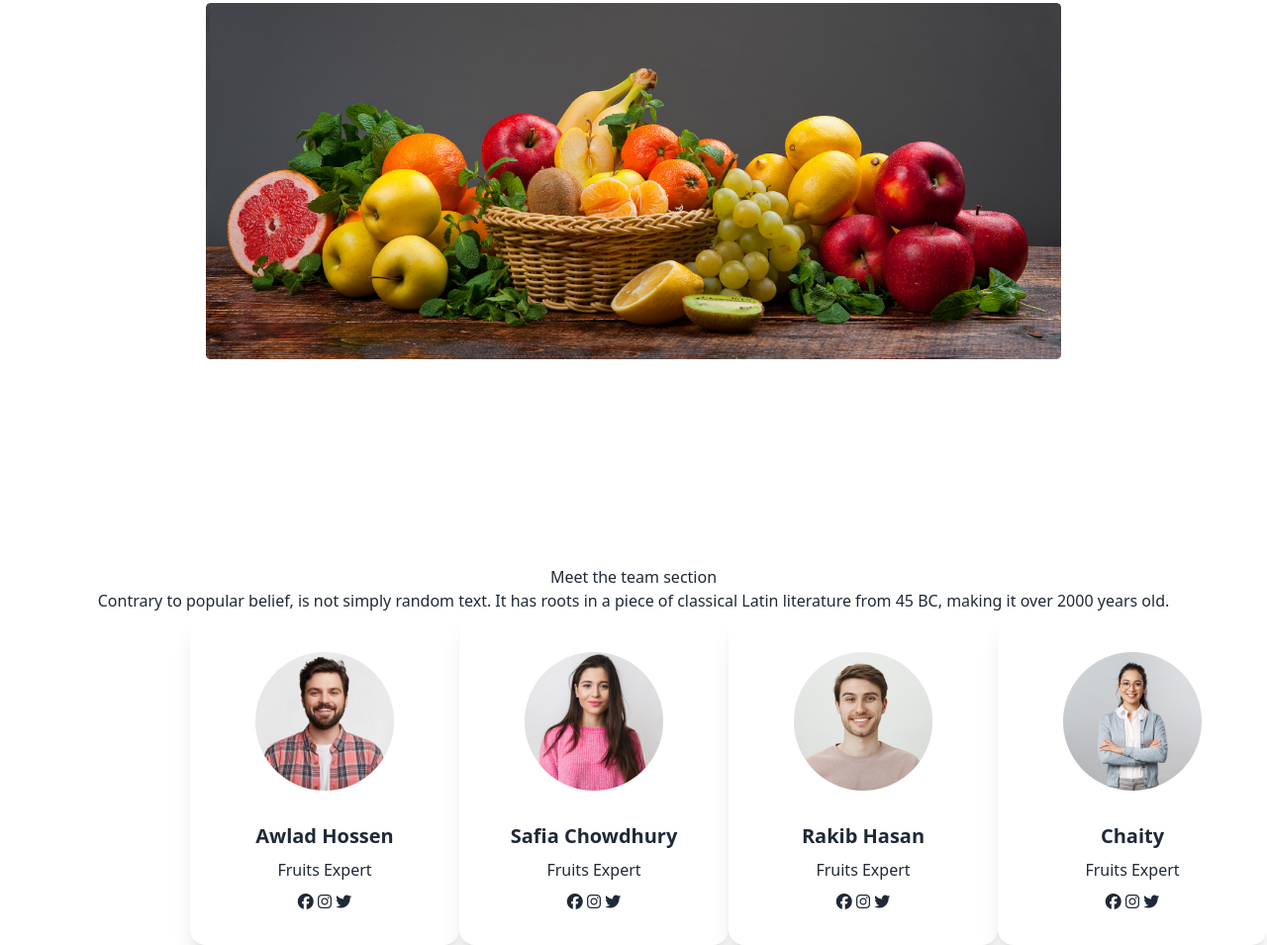
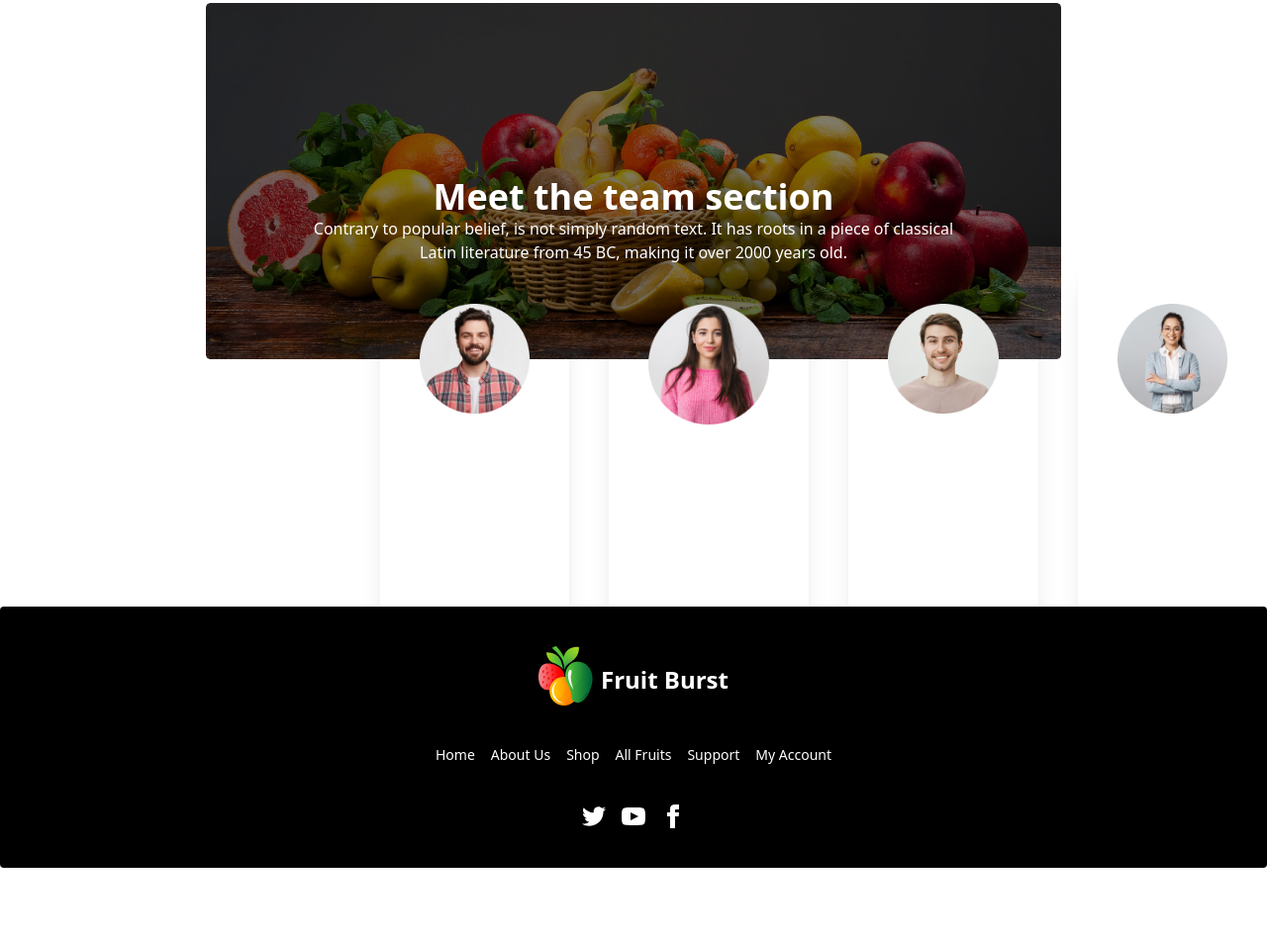
Before and after one commit to SabbirHossenShanto/my-fruits-website, a plain HTML site: page index.html in a window 1280 px wide. Shown: the part 2032-2987 px from the top of the page at 99% size. After the commit the page ends 2909 px from the top, so only its background shows below. Drawn offline with nearby package versions, Linux system fonts and the light colour scheme.

Commit message:
added third commit

```diff
--- a/index.html
+++ b/index.html
@@ -196,7 +196,7 @@
     <center><button class="btn btn-secondary">Shop All</button></center>
     </div>
 
-<section class="m-52">
+<section class="m-52 brightness-50  absolute">
 <div >
 
 <img  src="images/banner1.png" alt="">
@@ -204,27 +204,27 @@
 
 </div>
 </section>
-<section>
+<section class="relative  mt-96">
 <div class="text-center">
-<h1 >
+<h1 class="text-4xl text-white font-extrabold" >
     Meet the team section
 </h1>
-<p>
-    Contrary to popular belief, is not simply random text. It has roots in a piece of classical Latin literature from 45 BC, making it over 2000 years old.
+<p class="text-white">
+    Contrary to popular belief, is not simply random text. It has roots in a piece of classical<br> Latin literature from 45 BC, making it over 2000 years old.
 </p>
 
 
 </div>
-<div class="flex text-center ml-48">
+<div class="flex  gap-10 text-center ml-96">
 
-    <div class="card w-96 bg-base-100 shadow-xl">
+    <div class=" bg-none   shadow-xl">
         <figure class="px-10 pt-10">
           <img src="images/member1.png" alt="Shoes" class="rounded-xl" />
         </figure>
         <div class="card-body items-center text-center">
-          <h2 class="card-title">Awlad Hossen</h2>
-          <p>Fruits Expert</p>
-          <div>
+          <h2 class="card-title text-white">Awlad Hossen</h2>
+          <p class=" text-white">Fruits Expert</p>
+          <div class="text-white">
             <i class="fa-brands fa-facebook"></i>
             <i class="fa-brands fa-instagram"></i>
             <i class="fa-brands fa-twitter"></i>
@@ -232,14 +232,14 @@
         </div>
       </div>
 
-      <div class="card w-96 bg-base-100 shadow-xl">
+      <div class="  shadow-xl">
         <figure class="px-10 pt-10">
           <img src="images/member2.png" alt="Shoes" class="rounded-xl" />
         </figure>
         <div class="card-body items-center text-center">
-          <h2 class="card-title">Safia Chowdhury</h2>
-          <p>Fruits Expert</p>
-          <div>
+          <h2 class="card-title  text-white">Safia Chowdhury</h2>
+          <p class=" text-white">Fruits Expert</p>
+          <div class="text-white">
             <i class="fa-brands fa-facebook"></i>
             <i class="fa-brands fa-instagram"></i>
             <i class="fa-brands fa-twitter"></i>
@@ -248,14 +248,14 @@
       </div>
 
 
-      <div class="card w-96 bg-base-100 shadow-xl">
+      <div class=" shadow-xl">
         <figure class="px-10 pt-10">
           <img src="images/member3.png" alt="Shoes" class="rounded-xl" />
         </figure>
         <div class="card-body items-center text-center">
-          <h2 class="card-title">Rakib Hasan</h2>
-          <p>Fruits Expert</p>
-          <div>
+          <h2 class="card-title  text-white">Rakib Hasan</h2>
+          <p class=" text-white">Fruits Expert</p>
+          <div class="text-white">
             <i class="fa-brands fa-facebook"></i>
             <i class="fa-brands fa-instagram"></i>
             <i class="fa-brands fa-twitter"></i>
@@ -264,14 +264,14 @@
       </div>
 
 
-      <div class="card w-96 bg-base-100 shadow-xl">
+      <div class="shadow-xl">
         <figure class="px-10 pt-10">
           <img src="images/member4.png" alt="Shoes" class="rounded-xl" />
         </figure>
         <div class="card-body items-center text-center">
-          <h2 class="card-title">Chaity</h2>
-          <p>Fruits Expert</p>
-          <div>
+          <h2 class="card-title  text-white">Chaity</h2>
+          <p class=" text-white">Fruits Expert</p>
+          <div class="text-white">
             <i class="fa-brands fa-facebook"></i>
             <i class="fa-brands fa-instagram"></i>
             <i class="fa-brands fa-twitter"></i>
@@ -288,6 +288,64 @@
 
 
 
+<section>
+
+
+  <footer class="footer footer-center p-10 bg-base-200 bg-black text-base-content rounded">
+
+    <div  class="flex">
+      <div>
+      <img src="images/logo.png" alt="">
+      </div>
+      <div>
+        <h3 class="text-center mt-2 text-2xl font-bold text-white">Fruit Burst</h3>
+    </div>
+
+
+
+
+    </div>
+
+
+
+    <div class="grid grid-flow-col gap-4 text-white">
+      <a class="link link-hover">Home</a>
+      <a class="link link-hover">About Us</a>
+      <a class="link link-hover">Shop</a>
+      <a class="link link-hover">All Fruits</a>
+      <a class="link link-hover">Support</a>
+      <a class="link link-hover">My Account</a>
+    </div>
+    <div>
+      <div class="grid grid-flow-col gap-4 text-white">
+        <a><svg xmlns="http://www.w3.org/2000/svg" width="24" height="24" viewBox="0 0 24 24" class="fill-current"><path d="M24 4.557c-.883.392-1.832.656-2.828.775 1.017-.609 1.798-1.574 2.165-2.724-.951.564-2.005.974-3.127 1.195-.897-.957-2.178-1.555-3.594-1.555-3.179 0-5.515 2.966-4.797 6.045-4.091-.205-7.719-2.165-10.148-5.144-1.29 2.213-.669 5.108 1.523 6.574-.806-.026-1.566-.247-2.229-.616-.054 2.281 1.581 4.415 3.949 4.89-.693.188-1.452.232-2.224.084.626 1.956 2.444 3.379 4.6 3.419-2.07 1.623-4.678 2.348-7.29 2.04 2.179 1.397 4.768 2.212 7.548 2.212 9.142 0 14.307-7.721 13.995-14.646.962-.695 1.797-1.562 2.457-2.549z"></path></svg></a>
+        <a><svg xmlns="http://www.w3.org/2000/svg" width="24" height="24" viewBox="0 0 24 24" class="fill-current"><path d="M19.615 3.184c-3.604-.246-11.631-.245-15.23 0-3.897.266-4.356 2.62-4.385 8.816.029 6.185.484 8.549 4.385 8.816 3.6.245 11.626.246 15.23 0 3.897-.266 4.356-2.62 4.385-8.816-.029-6.185-.484-8.549-4.385-8.816zm-10.615 12.816v-8l8 3.993-8 4.007z"></path></svg></a>
+        <a><svg xmlns="http://www.w3.org/2000/svg" width="24" height="24" viewBox="0 0 24 24" class="fill-current"><path d="M9 8h-3v4h3v12h5v-12h3.642l.358-4h-4v-1.667c0-.955.192-1.333 1.115-1.333h2.885v-5h-3.808c-3.596 0-5.192 1.583-5.192 4.615v3.385z"></path></svg></a>
+      </div>
+    </div>
+
+
+
+
+
+  </footer>
+
+
+
+
+
+</section>
+
+
+
+
+
+
+
+
+
+
+
 
 </body>
 </html>
```
